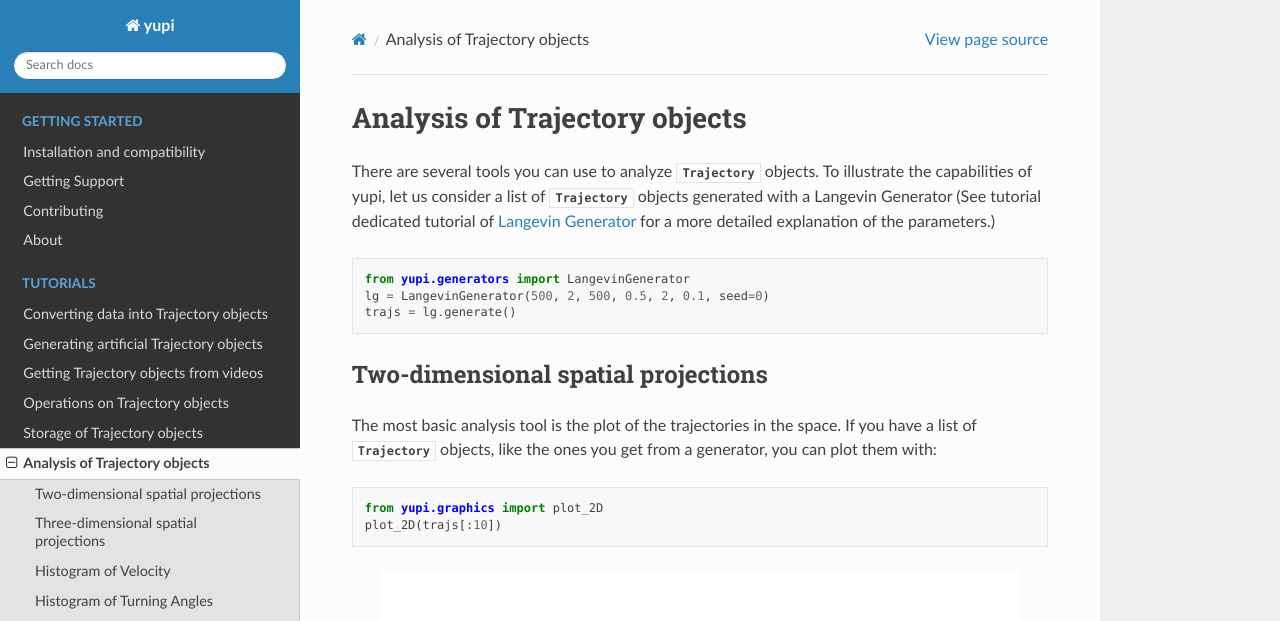
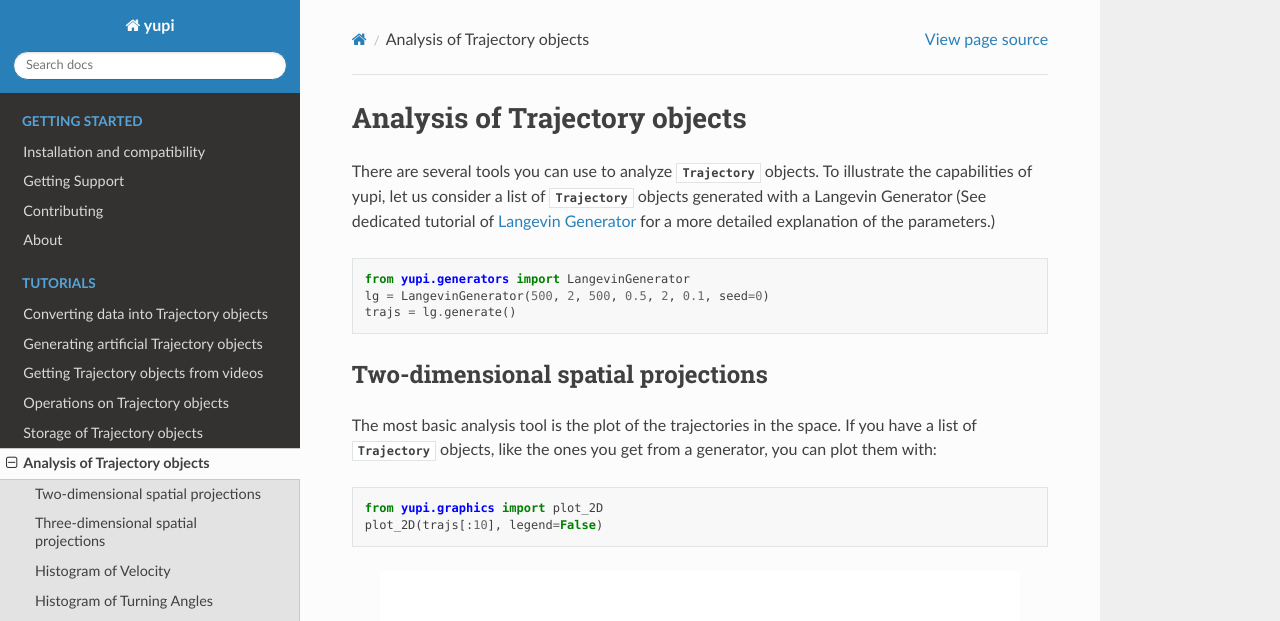
Before and after one commit to yupidevs/yupi, a Sphinx documentation site: the page built from docs/source/tutorials/analyzing.rst, in a window 1280 px wide and 1400 px high. Shown: the top 621 px of the window. Built offline with Sphinx 7.4.7 and the Read the Docs theme 2.0.0, drawn with Linux system fonts in a browser that asks for light colours; some of the changed text lies outside the part shown.

Commit message:
Fix code on analyzing tutorial in docs

```diff
--- a/docs/source/tutorials/analyzing.rst
+++ b/docs/source/tutorials/analyzing.rst
@@ -3,9 +3,9 @@
 
 There are several tools you can use to analyze :py:class:`~yupi.Trajectory`
 objects. To illustrate the capabilities of yupi, let us consider a list of
-:py:class:`~yupi.Trajectory` objects  generated with a Langevin Generator
-(See tutorial dedicated tutorial of :ref:`Langevin Generator` for a more
-detailed explanation of the parameters.)
+:py:class:`~yupi.Trajectory` objects  generated with a Langevin Generator (See
+dedicated tutorial of :ref:`Langevin Generator` for a more detailed explanation
+of the parameters.)
 
 
 .. code-block:: python
@@ -26,21 +26,23 @@
 .. code-block:: python
 
     from yupi.graphics import plot_2D
-    plot_2D(trajs[:10])
+    plot_2D(trajs[:10], legend=False)
 
 
 .. figure:: /images/tutorial001.png
    :alt: Distribution in submodules
    :align: center
 
-Notice that we limited to 10 the number of trajectories to plot for the sake of observability,
-but we will be using the full list of trajectories (traj) all over this tutorial.
+Notice that we limited to 10 the number of trajectories to plot for the sake of
+observability, but we will be using the full list of trajectories (traj) all
+over this tutorial.
 
 
 Three-dimensional spatial projections
 =====================================
 
-Plotting in three dimensions can be achieved in a similar way. Let us generate 3D trajectories:
+Plotting in three dimensions can be achieved in a similar way. Let us generate
+3D trajectories:
 
 .. code-block:: python
 
@@ -54,7 +56,7 @@
 .. code-block:: python
 
     from yupi.graphics import plot_3D
-    plot_3D(trajs3D, show=True, legend=False)
+    plot_3D(trajs3D, legend=False)
 
 
 .. figure:: /images/tutorial011.png
```
Also changed, not shown: other parts of docs/source/tutorials/analyzing.rst (+8 -8 lines).
